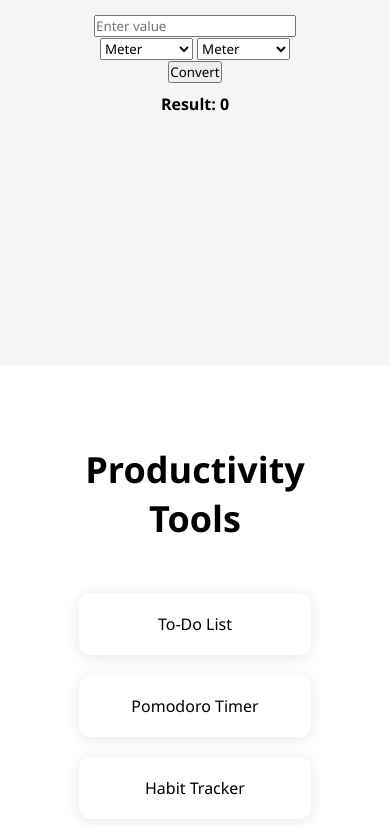
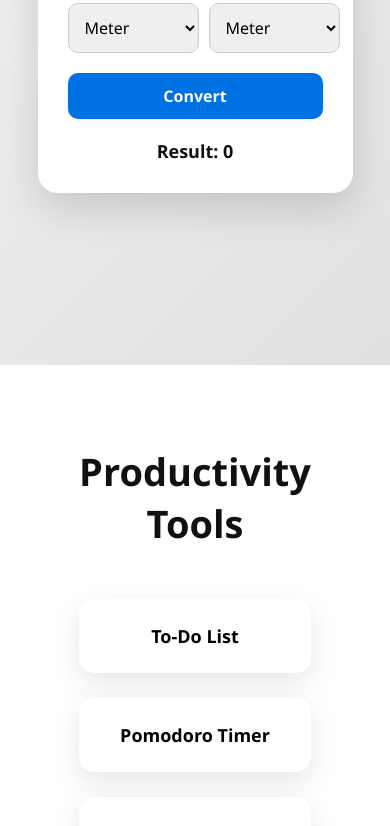
Before and after one commit to GeniusFarzeen/SynteraTools, a plain HTML site: page index.html in a window 390 px wide. Shown: the part 568-1394 px from the top of the page. Drawn offline with Linux system fonts and the light colour scheme.

Commit message:
Refactor styles for navigation and layout improvements
Updated styles for navigation, hero section, converter card, and tool cards. Enhanced hover effects and adjusted layout for responsiveness.

```diff
--- a/style.css
+++ b/style.css
@@ -11,10 +11,12 @@ nav {
     top:0;
     background:#fff;
     box-shadow:0 2px 10px rgba(0,0,0,0.1);
+    z-index:100;
 }
-nav .logo { font-size:24px; font-weight:bold; }
+nav .logo { font-size:26px; font-weight:bold; letter-spacing:1px; }
 nav ul { display:flex; list-style:none; gap:30px; }
-nav ul li a { text-decoration:none; color:#333; font-weight:500; }
+nav ul li a { text-decoration:none; color:#333; font-weight:500; transition:0.3s; }
+nav ul li a:hover { color:#0071e3; }
 
 /* Hero Section */
 .hero {
@@ -23,52 +25,87 @@ nav ul li a { text-decoration:none; color:#333; font-weight:500; }
     align-items:center;
     justify-content:center;
     height:90vh;
-    background:#f5f5f5;
+    background: linear-gradient(135deg, #f5f5f5, #e0e0e0);
     text-align:center;
+    padding:0 20px;
 }
-.hero h1 { font-size:48px; margin-bottom:30px; }
-.converter { display:flex; flex-direction:column; gap:15px; max-width:400px; width:100%; }
-.converter input, .converter select, .converter button {
-    padding:10px;
+.hero h1 { font-size:50px; margin-bottom:40px; color:#111; }
+
+/* Converter Card */
+.converter-card {
+    background:#fff;
+    padding:30px;
+    border-radius:20px;
+    box-shadow:0 15px 40px rgba(0,0,0,0.15);
+    display:flex;
+    flex-direction:column;
+    gap:20px;
+    width:350px;
+    max-width:90%;
+    transition:0.3s;
+}
+.converter-card:hover { transform: translateY(-5px); }
+.converter-card input, .converter-card select, .converter-card button {
+    padding:12px;
     font-size:16px;
+    border-radius:10px;
     border:1px solid #ccc;
-    border-radius:8px;
+    outline:none;
 }
-.converter button {
+.select-group { display:flex; gap:10px; justify-content:space-between; }
+.converter-card button {
     background:#0071e3;
     color:#fff;
     border:none;
     cursor:pointer;
+    font-weight:bold;
+    transition:0.3s;
 }
-.converter button:hover { background:#005bb5; }
-#result { margin-top:10px; font-weight:bold; }
+.converter-card button:hover { background:#005bb5; }
+#result { font-weight:bold; font-size:18px; color:#111; }
 
 /* Sections */
-section { padding:80px 50px; text-align:center; }
-section h2 { font-size:36px; margin-bottom:40px; }
+.section { padding:80px 50px; text-align:center; }
+.section h2 { font-size:38px; margin-bottom:50px; color:#111; }
+
+/* Cards */
+.cards-container {
+    display:flex;
+    flex-wrap:wrap;
+    justify-content:center;
+    gap:25px;
+}
 .tool-card {
-    display:inline-block;
     background:#fff;
-    padding:20px;
-    margin:10px;
-    border-radius:12px;
-    box-shadow:0 2px 15px rgba(0,0,0,0.1);
-    width:200px;
+    padding:25px;
+    border-radius:15px;
+    box-shadow:0 10px 30px rgba(0,0,0,0.1);
+    width:220px;
+    cursor:pointer;
+    transition:0.3s;
+    font-weight:bold;
+    font-size:18px;
+}
+.tool-card:hover {
+    transform: translateY(-8px) scale(1.05);
+    box-shadow:0 20px 40px rgba(0,0,0,0.2);
 }
 
 /* Footer */
 footer {
     background:#111;
     color:#fff;
-    padding:30px 50px;
+    padding:50px 20px;
     text-align:center;
 }
-footer .social { margin-top:15px; }
-footer .social a { margin:0 10px; color:#fff; text-decoration:none; }
+footer .social { margin-top:20px; }
+footer .social a { margin:0 15px; color:#fff; text-decoration:none; transition:0.3s; }
+footer .social a:hover { color:#0071e3; }
 
 /* Responsive */
 @media(max-width:768px){
     nav ul { flex-direction:column; gap:15px; }
-    .converter { width:90%; }
+    .converter-card { width:90%; }
     .tool-card { width:80%; }
+    .hero h1 { font-size:36px; margin-bottom:30px; }
 }
```
